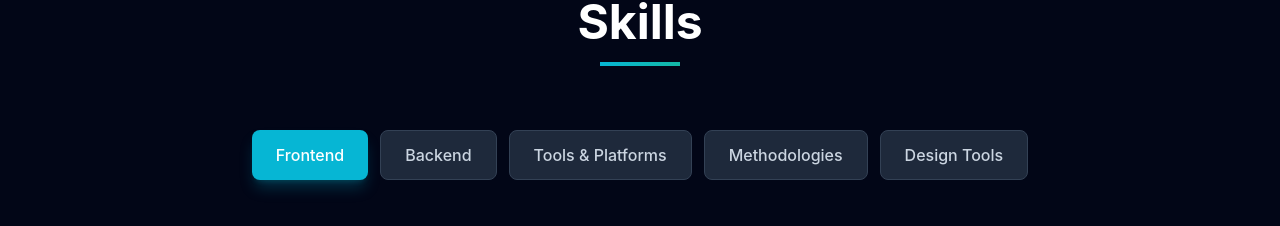
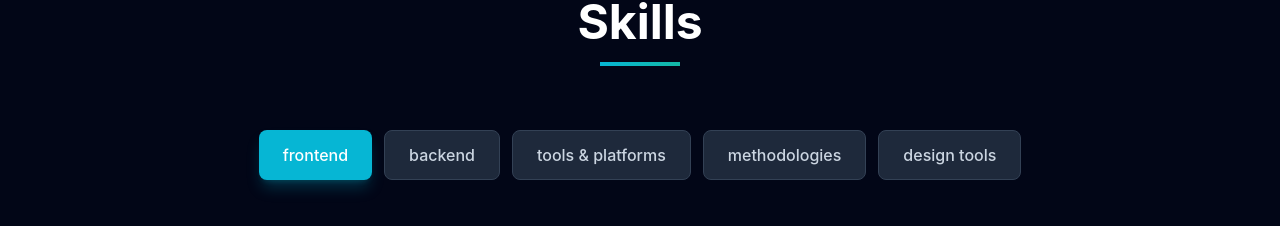
Before and after one commit to AyhamD/Portfolio-Ayham, a React (Vite) app in the folder portfolio-ayham.client/: page /Portfolio in a window 1280 px wide. Shown: the part 1696-1922 px from the top of the page. Built offline with nearby package versions, Linux system fonts and the light colour scheme; no server answers.

Commit message:
fix the links

```diff
--- a/portfolio-ayham.client/src/components/Hero.tsx
+++ b/portfolio-ayham.client/src/components/Hero.tsx
@@ -110,14 +110,14 @@ const Hero = ({ data }: { data: personal | null }) => {
           {/* Social Links */}
           <div className="flex gap-6 justify-center mt-12">
             <a
-              href="https://www.linkedin.com/in/ayham-darwish-0580a9181/"
+              href="https://github.com/AyhamD"
               target="_blank"
               className="text-slate-400 hover:text-cyan-400 transition-colors duration-300"
             >
               <Github className="w-6 h-6" />
             </a>
             <a
-              href="https://github.com/AyhamD"
+              href="https://www.linkedin.com/in/ayham-darwish-0580a9181/"
               target="_blank"
               className="text-slate-400 hover:text-cyan-400 transition-colors duration-300"
             >
--- a/portfolio-ayham.client/src/components/Skills.tsx
+++ b/portfolio-ayham.client/src/components/Skills.tsx
@@ -29,7 +29,7 @@ export const Skills = ({ skills }: { skills: TechnicalSkills }) => {
                   : "bg-slate-800 text-slate-300 hover:bg-slate-700 border border-slate-700"
               }`}
             >
-              {t(`skills_view.${category.toLowerCase()}`)}
+              {category.toLowerCase()}
             </button>
           ))}
         </div>
```
